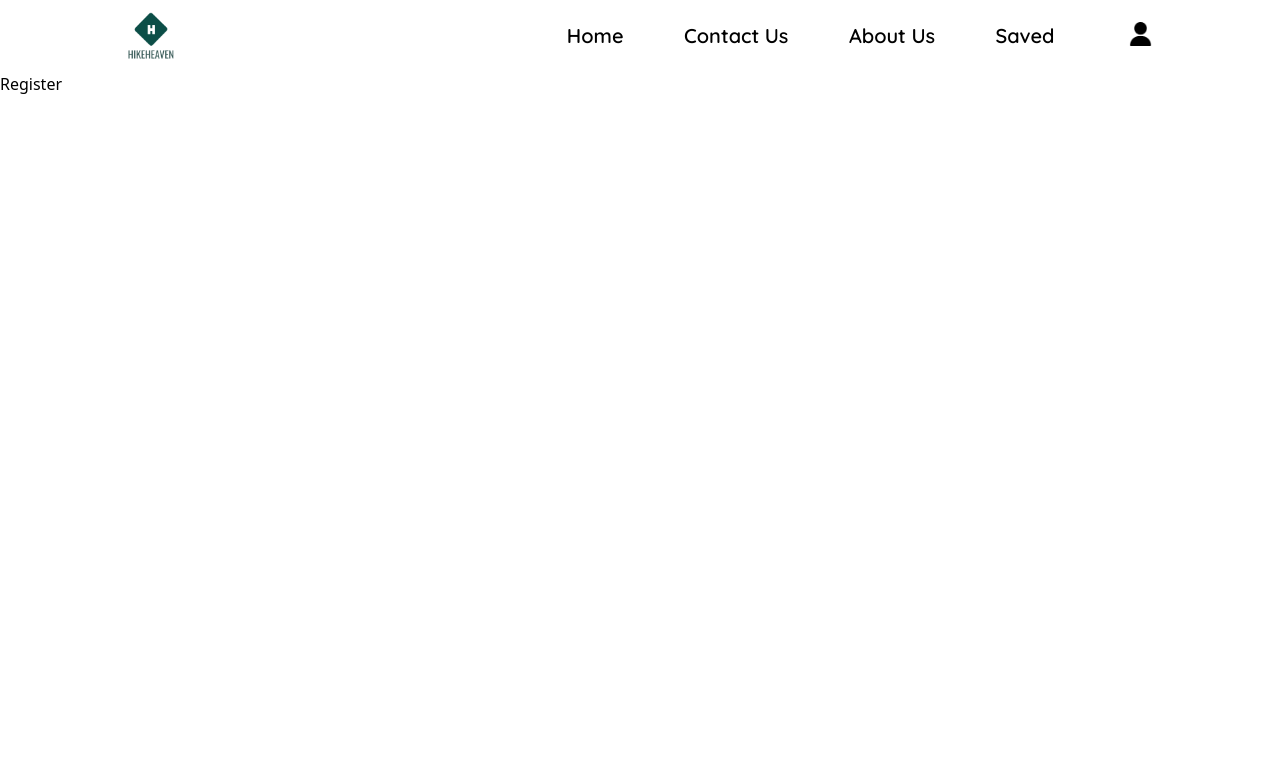
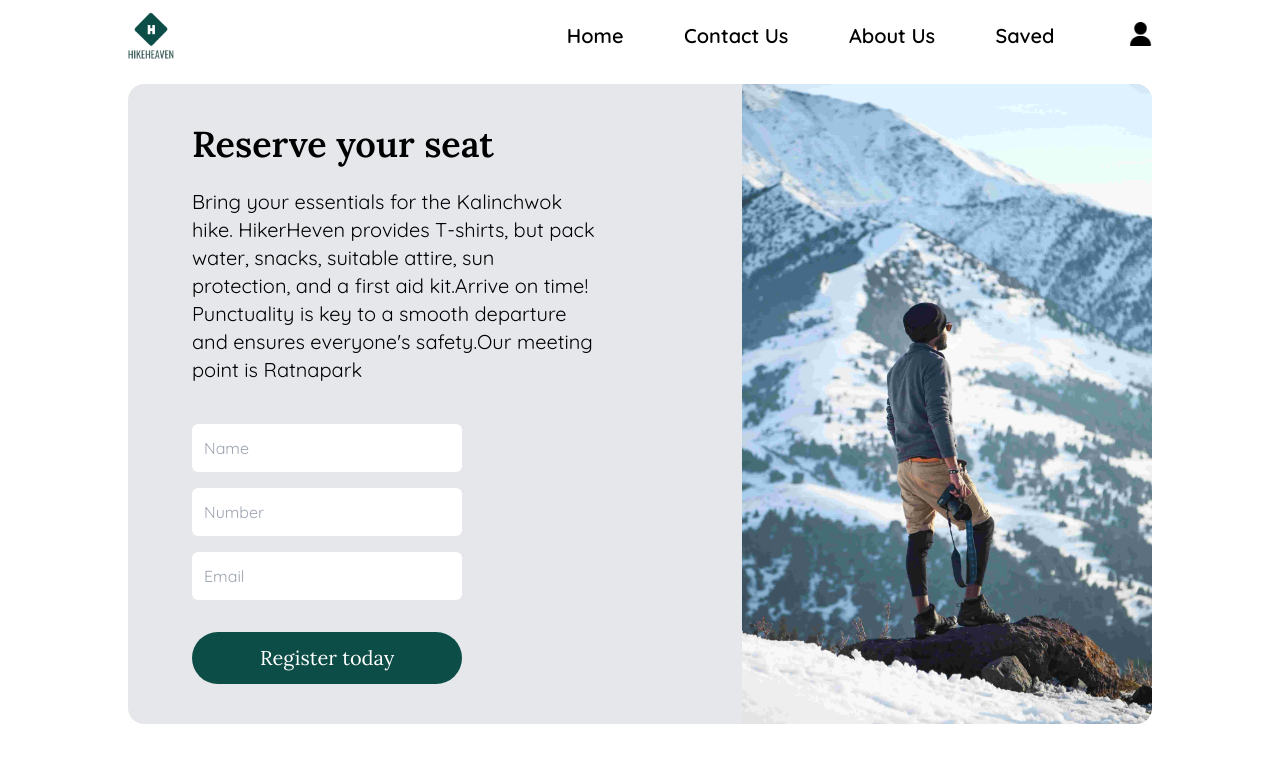
Before and after one commit to sunilshrestha07/HikerHeven, a React (Vite) app in the folder client/: page /register in a window 1280 px wide. Shown: the top 762 px of the page. Built offline with nearby package versions, Linux system fonts and the light colour scheme.

Commit message:
made register page

```diff
--- /dev/null
+++ b/client/src/declareInterface.ts
@@ -0,0 +1,9 @@
+export interface registerFormDataInterface{
+    name?: string,
+    email?: string,
+    password?: string
+}
+export interface messageInterface{
+  email?: string,
+  message?: string
+}
--- a/client/src/pages/ContactUs.tsx
+++ b/client/src/pages/ContactUs.tsx
@@ -1,12 +1,9 @@
 import React, { useState } from "react";
 import { paddingSize } from "../declareSize";
+import { messageInterface } from "../declareInterface";
 
-interface messageState{
-  email?:string,
-  message?:string
-}
 export default function ContactUs() {
-  const [message,setMessage] = useState<messageState>({})
+  const [message,setMessage] = useState<messageInterface>({})
     const handelMessage = (e:React.ChangeEvent<HTMLInputElement>) =>{
     setMessage({...message,[e.target.id]:e.target.value})
   }
--- a/client/src/pages/Register.tsx
+++ b/client/src/pages/Register.tsx
@@ -1,5 +1,64 @@
+import { Link } from "react-router-dom";
+import { paddingSize } from "../declareSize";
+import React, { useState } from "react";
+import { registerFormDataInterface } from "../declareInterface";
+
 export default function Register() {
+  //stroring data in formData
+  const [formData, setFormData] = useState<registerFormDataInterface>({});
+  const handelRegister = (e:React.ChangeEvent<HTMLInputElement>) =>{
+    setFormData({...formData,[e.target.id]:e.target.value})
+  }
+
+  //handling form submittion
+  const handelRegisterSubmit = (e:React.FormEvent<HTMLFormElement>) =>{
+    e.preventDefault()
+    console.log("Register success",formData)
+  }
   return (
-    <div>Register</div>
+    <>
+      <div className={paddingSize}>
+            <div className="grid  sm:grid-rows-none sm:grid-cols-5 bg-gray-200 rounded-2xl  overflow-hidden">
+                <div className="  sm:col-span-3 px-5 lg:px-16 py-5 lg:py-10 order-2 sm:order-1 ">
+                    <div className=" flex flex-col gap-5 xl:gap-6 ">
+                        <div className="flex flex-col gap-2">
+                            <p className="font-Lora text-2xl xl:text-4xl font-semibold">Reserve your seat </p>
+                        </div>
+                        <div className=" flex flex-col justify-center items-start gap-5 xl:gap-10 xl:w-10/12">
+                            <p className=" font-Quicksand text-sm xl:text-xl">Bring your essentials for the Kalinchwok hike. HikerHeven provides T-shirts, but pack water, snacks, suitable attire, sun protection, and a first aid kit.Arrive on time! Punctuality is key to a smooth departure and ensures everyone's safety.Our meeting point is Ratnapark</p>
+                            <div className=" w-full ">
+                              <form className="flex flex-col gap-4 sm:w-4/5 xl:w-4/6" onSubmit={handelRegisterSubmit}>
+                                <input
+                                className="font-Quicksand p-2 xl:p-3 rounded-md"
+                                type="text" name="" id=""
+                                placeholder="Name"
+                                onChange={handelRegister}
+                                />
+
+                                <input
+                                className="font-Quicksand p-2 xl:p-3 rounded-md"
+                                type="number" name="" id="
+                                " placeholder="Number"
+                                onChange={handelRegister}/>
+
+                                <input
+                                className="font-Quicksand p-2 xl:p-3 rounded-md"
+                                type="email" name="" id=""
+                                 placeholder="Email"
+                                 onChange={handelRegister}/>
+
+                                  <button type="submit" className=" bg-darkGreen font-Lora text-base xl:text-xl px-5 py-2 xl:py-3 rounded-full text-white hover:text-black  mt-4">Register today</button>
+                              </form>
+                            </div>
+                        </div>
+                    </div>
+                </div>
+                <div className=" col-span-2 order-1 sm:order-2 ">
+                    <img className=" h-full aspect-video sm:w-full sm:aspect-[6/7] object-cover object-center" src="/crouselImage/announcement.jpg" alt="" />
+                </div>
+
+            </div>
+        </div>
+    </>
   )
 }
```
